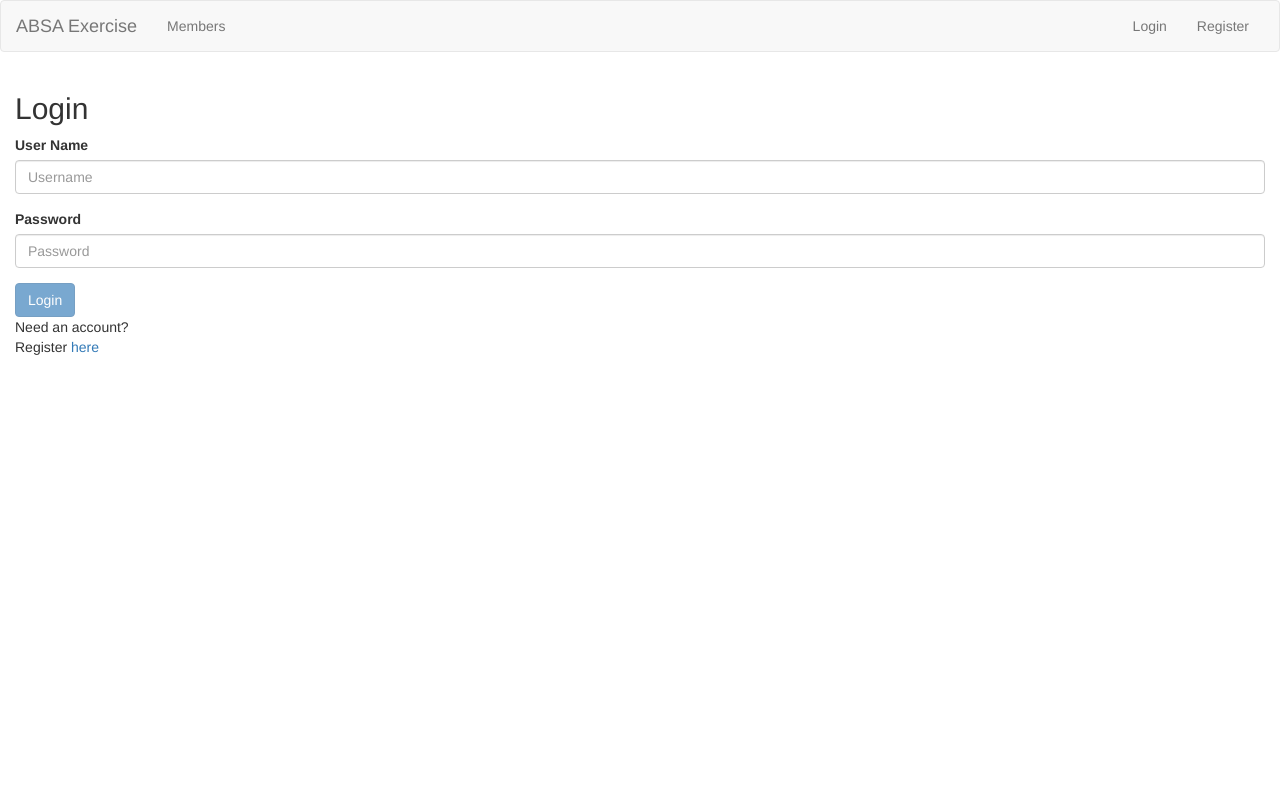
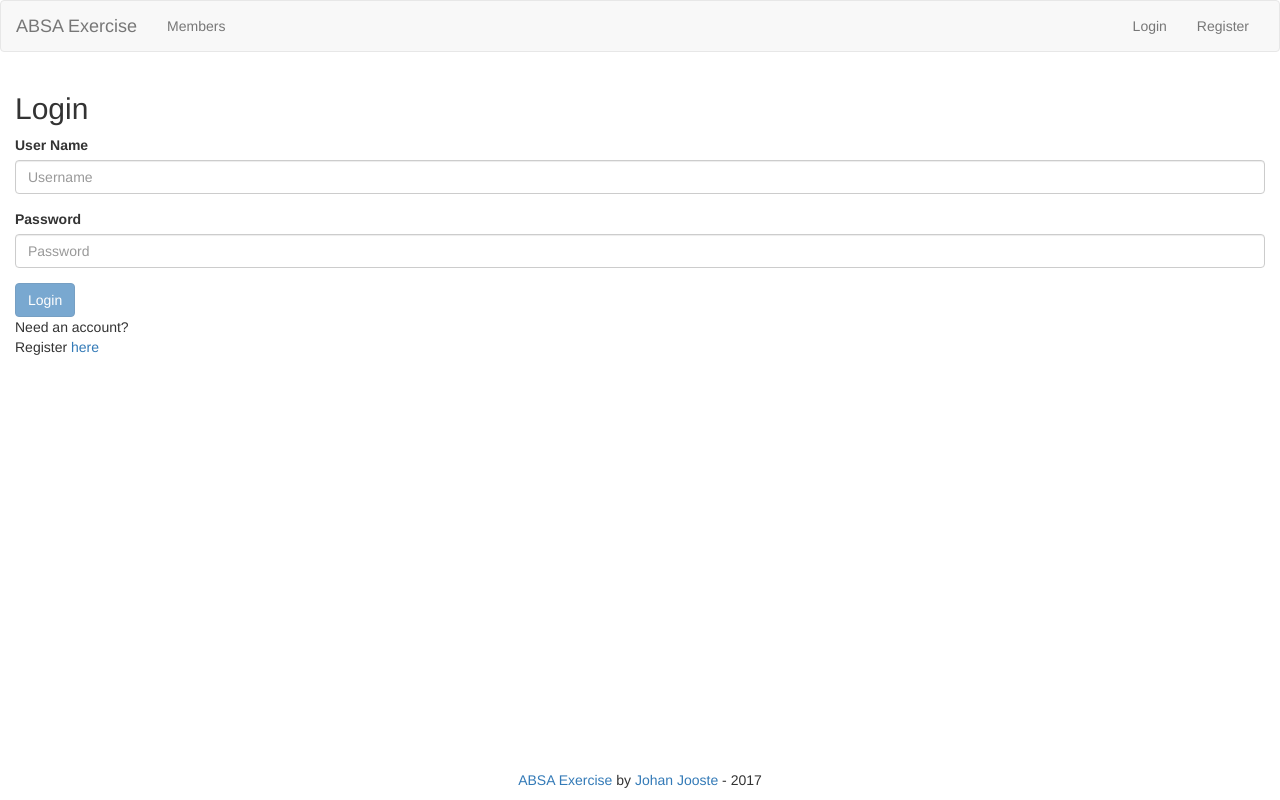
Before and after one commit to JJooste/AngularExercise, an Angular app in the folder AbsaExercise.Public/: page /login in a window 1280 px wide. Built offline with nearby package versions, Linux system fonts and the light colour scheme.

Commit message:
Added footer component

```diff
--- a/AbsaExercise.Public/src/app/app.component.html
+++ b/AbsaExercise.Public/src/app/app.component.html
@@ -2,3 +2,4 @@
 <div class="col-md-12">
     <router-outlet></router-outlet>
 </div>
+<app-footer></app-footer>
--- /dev/null
+++ b/AbsaExercise.Public/src/app/navigation/footer/footer.component.css
@@ -0,0 +1,7 @@
+.footer {
+    position: absolute;
+    text-align: center;
+    bottom: 0;
+    width: 100%;
+    height: 30px;
+}
--- /dev/null
+++ b/AbsaExercise.Public/src/app/navigation/footer/footer.component.html
@@ -0,0 +1,4 @@
+<footer class="footer">
+  <a href="https://github.com/JJooste/AngularExercise" target="_blank">ABSA Exercise</a> by
+    <a href="https://github.com/JJooste" target="_blank">Johan Jooste</a> - 2017
+</footer>
--- /dev/null
+++ b/AbsaExercise.Public/src/app/navigation/footer/footer.component.ts
@@ -0,0 +1,15 @@
+import { Component, OnInit } from '@angular/core';
+
+@Component({
+  selector: 'app-footer',
+  templateUrl: './footer.component.html',
+  styleUrls: ['./footer.component.css']
+})
+export class FooterComponent implements OnInit {
+
+  constructor() { }
+
+  ngOnInit() {
+  }
+
+}
--- a/AbsaExercise.Public/src/app/navigation/navigation.module.ts
+++ b/AbsaExercise.Public/src/app/navigation/navigation.module.ts
@@ -2,13 +2,14 @@ import { NgModule } from '@angular/core';
 import { CommonModule } from '@angular/common';
 import { TopNavComponent } from './top-nav/top-nav.component';
 import { AuthService } from '../shared/services/auth.service';
+import { FooterComponent } from './footer/footer.component';
 
 @NgModule({
   imports: [
     CommonModule
   ],
-  declarations: [TopNavComponent],
-  exports: [TopNavComponent],
+  declarations: [TopNavComponent, FooterComponent],
+  exports: [TopNavComponent, FooterComponent],
   providers: [AuthService]
 })
 export class NavigationModule { }
--- a/AbsaExercise.Public/src/index.html
+++ b/AbsaExercise.Public/src/index.html
@@ -1,5 +1,6 @@
 <!doctype html>
 <html>
+
 <head>
   <meta charset="utf-8">
   <title>AbsaExercise</title>
@@ -8,7 +9,9 @@
   <meta name="viewport" content="width=device-width, initial-scale=1">
   <link rel="icon" type="image/x-icon" href="favicon.ico">
 </head>
+
 <body>
   <app-root>Loading...</app-root>
 </body>
+
 </html>
```
Also changed, not shown: AbsaExercise.Public/src/styles.css (line endings or trailing spaces).
